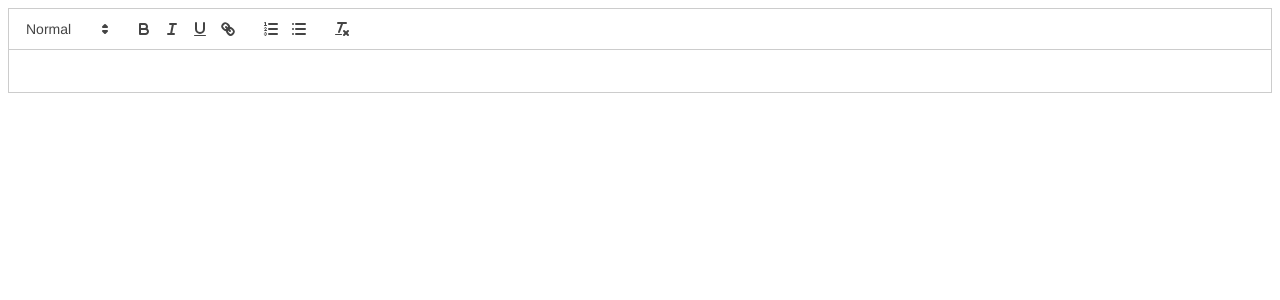
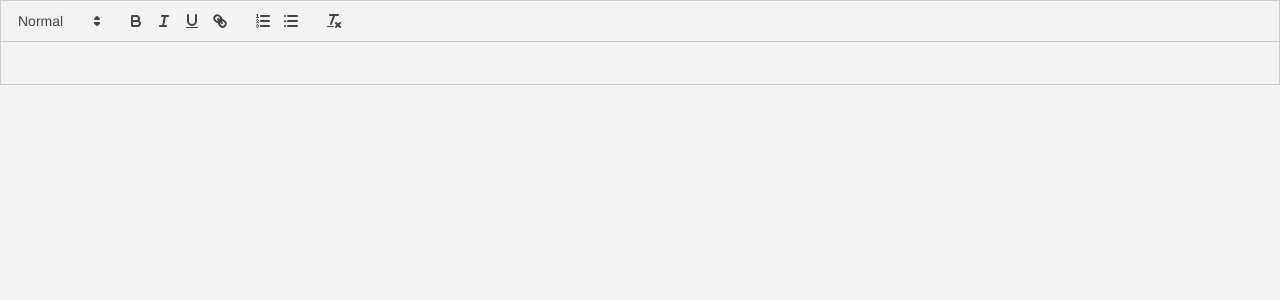
Before and after one commit to Arjunk-g/quickColabTextEditor, a React (Create React App) app in the folder client/quick-colab-text-editor-app/: page / in a window 1280 px wide. Shown: the top 300 px of the page. Built offline with nearby package versions, Linux system fonts and the light colour scheme.

Commit message:
added some styling as well as the CSS sheet and calling it

```diff
--- a/client/quick-colab-text-editor-app/src/TextEditor.js
+++ b/client/quick-colab-text-editor-app/src/TextEditor.js
@@ -10,10 +10,10 @@ export default function TextEditor() {
         wrapper.append(editor)
         new Quill(editor, { theme: 'snow' })
 
-},
+    },
 
         [])
 
 
-        return <div id="container" ref={wrapperRef}></div>
+    return <div id="container" ref={wrapperRef}></div>
 }
--- a/client/quick-colab-text-editor-app/src/index.js
+++ b/client/quick-colab-text-editor-app/src/index.js
@@ -1,6 +1,7 @@
 import React from 'react';
 import ReactDOM from 'react-dom/client';
 import App from './App';
+import "../src/style.css";
 
 
 const root = ReactDOM.createRoot(document.getElementById('root'));
--- /dev/null
+++ b/client/quick-colab-text-editor-app/src/style.css
@@ -0,0 +1,8 @@
+*, *::before, *::after{
+    box-sizing: borderbox;
+}
+
+body {
+    background-color: #F3F3F3;
+    margin: 0;
+}
```
